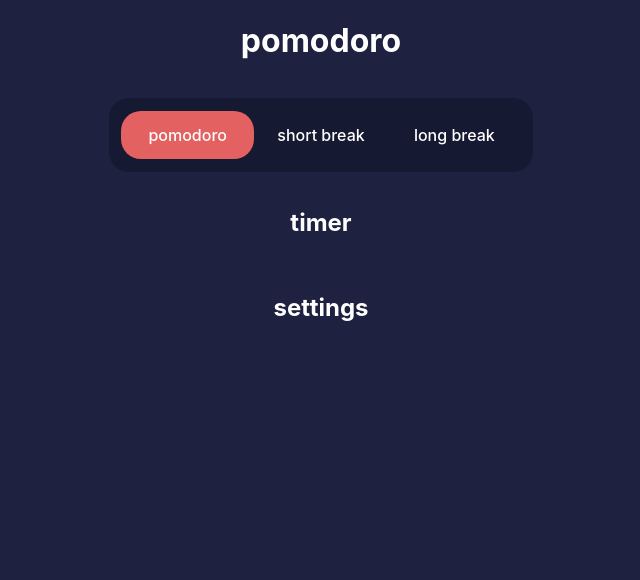
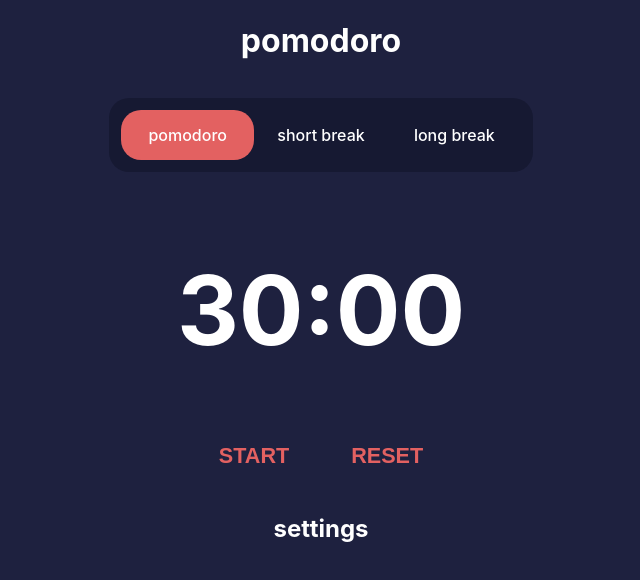
Before and after one commit to code-raushan/pomodoro, a React (Create React App) app: page / in a window 1280 px wide. Shown: the top 580 px of the page, without its empty margins (319-959 px from the left). Built offline with nearby package versions, Linux system fonts and the light colour scheme.

Commit message:
timer done

```diff
--- a/src/App.css
+++ b/src/App.css
@@ -23,7 +23,7 @@
   border-radius: 20px;
 }
 .Modes div{
-  height: 95%;
+  height: 100%;
   width: calc(100%/3);
   display: flex;
   justify-content: center;
@@ -42,3 +42,49 @@
   background-color: rgb(227, 97, 97);
   transition: ease 500ms;
 }
+/* .timer{
+  font-size: 3rem;
+}
+
+.timer-btn{
+  padding: 0.5rem 1rem;
+  border-radius: 15px;
+  background-color: transparent;
+  border: none;
+  font-size: 2rem;
+  color: rgb(222, 68, 68);
+}
+.timer-btn:hover{
+  background:  #161932;
+  cursor: pointer;
+}
+.timer-btn-reset{
+  padding: 0.5rem 1rem;
+  border-radius: 15px;
+  background-color: transparent;
+  border: none;
+  font-size: 1.5rem;
+  color: rgb(222, 68, 68);
+} */
+.timer{
+  font-size: 3rem;
+}
+.timer-btn-container{
+  display: flex;
+  flex-direction: row;
+  justify-content: center;
+  align-items: center;
+  gap: 2rem;
+}
+.timer-btn{
+  padding: 10px 15px;
+  background-color: inherit;
+  border: none;
+  font-weight: 600;
+  font-size: 1.35rem;
+  color: rgb(227, 97, 97);
+  cursor: pointer;
+}
+.timer-btn:hover{
+  color: white;
+}
--- a/src/App.js
+++ b/src/App.js
@@ -2,6 +2,7 @@ import React, { useState } from "react";
 import "./App.css";
 import GlobalContext from "./Context";
 import Modes from "./components/Modes";
+import Timer from "./components/Timer";
 function App() {
   const [mode, setMode] = useState("pomodoro");
   const [pomodoroTime, setPomodoroTime]=useState(30)
@@ -16,7 +17,7 @@ function App() {
       <div className="App">
         <h1 style={{ color: "white" }}>pomodoro</h1>
         <Modes />
-        <h2>timer</h2>
+        <Timer/>
         <h2>settings</h2>
       </div>
     </GlobalContext.Provider>
--- /dev/null
+++ b/src/components/Timer.jsx
@@ -0,0 +1,44 @@
+import React, { useContext } from "react";
+import GlobalContext from "../Context";
+import Clock from "./Clock";
+
+const Timer = () => {
+  const { action, setClockStatus, setAction, mode, setSecondsRemaining, pomodoroTime, shortBreakTime, longBreakTime } = useContext(GlobalContext);
+  const handleAction = () => {
+    if (action === "START") {
+      setClockStatus("started");
+      setAction("PAUSE");
+    } else if (action === "PAUSE") {
+      setClockStatus("stopped");
+      setAction("START");
+    }
+  };
+  const handleReset = ()=>{
+    if(action==="PAUSE" || action==="START" || action==='RESET'){
+        setClockStatus('stopped')
+        if(mode==='pomodoro'){
+            setSecondsRemaining(pomodoroTime*60)
+        }else if(mode==='shortBreak'){
+            setSecondsRemaining(shortBreakTime*60)
+        }else if(mode==='longBreak'){
+            setSecondsRemaining(longBreakTime*60)
+        }
+        setAction('START')
+    }
+  }
+  return (
+    <div>
+      <div className="timer">
+        <Clock />
+      </div>
+      <div className="timer-btn-container">
+        <button className="timer-btn" onClick={handleAction}>
+          {action}
+        </button>
+        <button className="timer-btn" onClick={handleReset}>RESET</button>
+      </div>
+    </div>
+  );
+};
+
+export default Timer;
```
